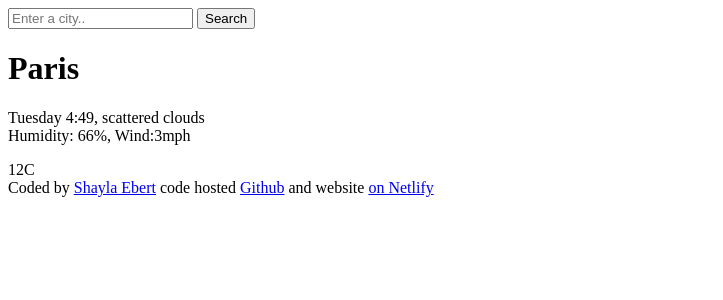
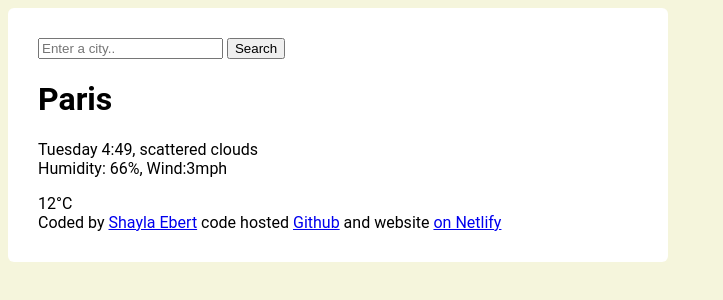
Before and after one commit to Shay2222857/Weatherapp, a plain HTML site: page INDEX.html in a window 1280 px wide. Shown: the whole page, without its empty margins (0-723 px from the left). Drawn offline with Linux system fonts and the light colour scheme; a web font is replaced by a local one.

Commit message:
Styled the main container and added custom font

```diff
--- a/INDEX.html
+++ b/INDEX.html
@@ -1,11 +1,16 @@
 <!DOCTYPE html>
 <html lang="en">
   <head>
-    <meta charset="UTF-8">
-    <meta name="viewport" content="width=device-width, initial-scale=1.0">
+    <meta charset="UTF-8" />
+    <meta name="viewport" content="width=device-width, initial-scale=1.0" />
+    <link rel="stylesheet" href="src/index.css"/>
+    <link rel="preconnect" href="https://fonts.googleapis.com">
+<link rel="preconnect" href="https://fonts.gstatic.com" crossorigin>
+<link href="https://fonts.googleapis.com/css2?family=Roboto+Flex:opsz,wght@8..144,100..1000&family=Whisper&display=swap" rel="stylesheet">
     <title>Meteo App</title>
   </head>
   <body>
+    <div class="weather-app">
     <header>
       <form>
         <input type="search" placeholder="Enter a city.." required />
@@ -19,12 +24,20 @@
           Tuesday 4:49, scattered clouds
           <br />
           Humidity: 66%, Wind:3mph
-    </p></div>
-     <div>12C</div>
+        </p>
+      </div>
+      <div>12°C</div>
     </main>
-    <footer>Coded by
+    <footer>
+      Coded by
       <a href="https://github.com/Shay2222857"> Shayla Ebert</a>
-    code hosted <a href="https://github.com/Shay2222857/Weatherapp">Github</a>
-and website <a href="https://app.netlify.com/teams/shay2222857/builds/67aaad83f0fec0a93d6991ac"> on Netlify</a> </footer>
+      code hosted
+      <a href="https://github.com/Shay2222857/Weatherapp">Github</a> and website
+      <a
+        href="https://app.netlify.com/teams/shay2222857/builds/67aaad83f0fec0a93d6991ac"
+      >
+        on Netlify</a
+      >
+    </footer></div>
   </body>
 </html>
--- /dev/null
+++ b/src/index.css
@@ -0,0 +1,20 @@
+body {
+    background-color: beige;
+    font-family: 'Roboto', sans-serif;
+}
+.weather-app {
+    background: white;
+    max-width: 600px;
+    margin: 30px, auto;
+    box-shadow: 0 30px 50px rgba(65, 50, 100, 0.00) ;
+    border-radius: 6px;
+    padding: 30px;
+
+}
+search-form-input {
+    background-color: #f9f7fe;
+    border: none;
+    border-radius: 6px;
+    width: 80%;
+    padding: 20px;
+}
```
Lines whose indentation alone changed are shown as unchanged.
